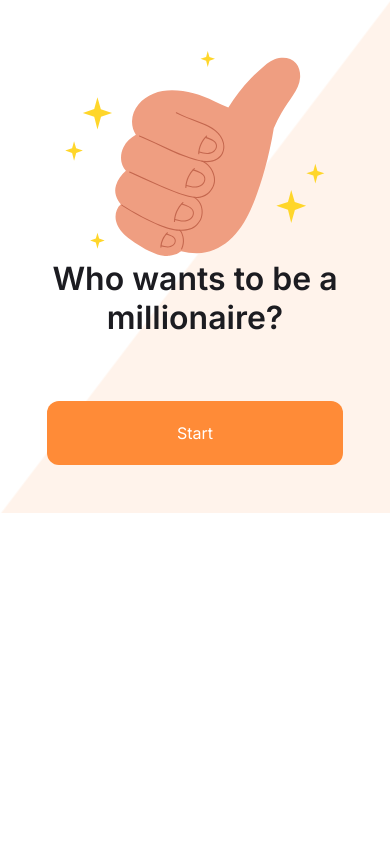
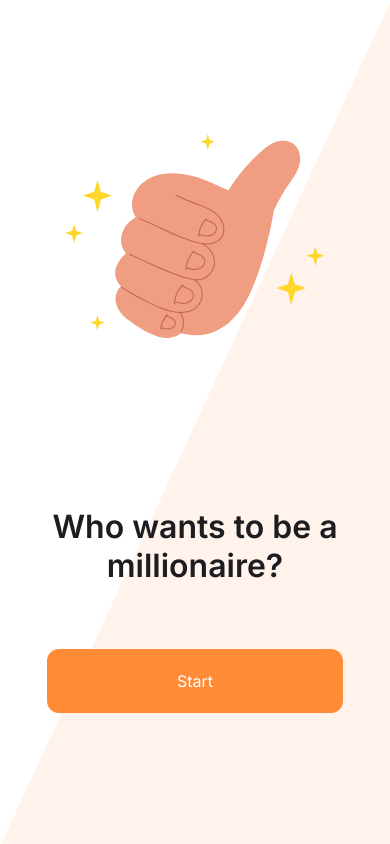
Before and after one commit to mandeburaav/millionaire-game, a Next.js app: page / in a window 390 px wide. Built offline with nearby package versions, Linux system fonts and the light colour scheme.

Commit message:
fix height on mobile for game screen

```diff
--- a/src/styles/Home.module.css
+++ b/src/styles/Home.module.css
@@ -66,7 +66,6 @@
   .main {
     flex-direction: column;
     padding: 48px 8px;
-    min-height: auto;
   }
 
   .column {
```
